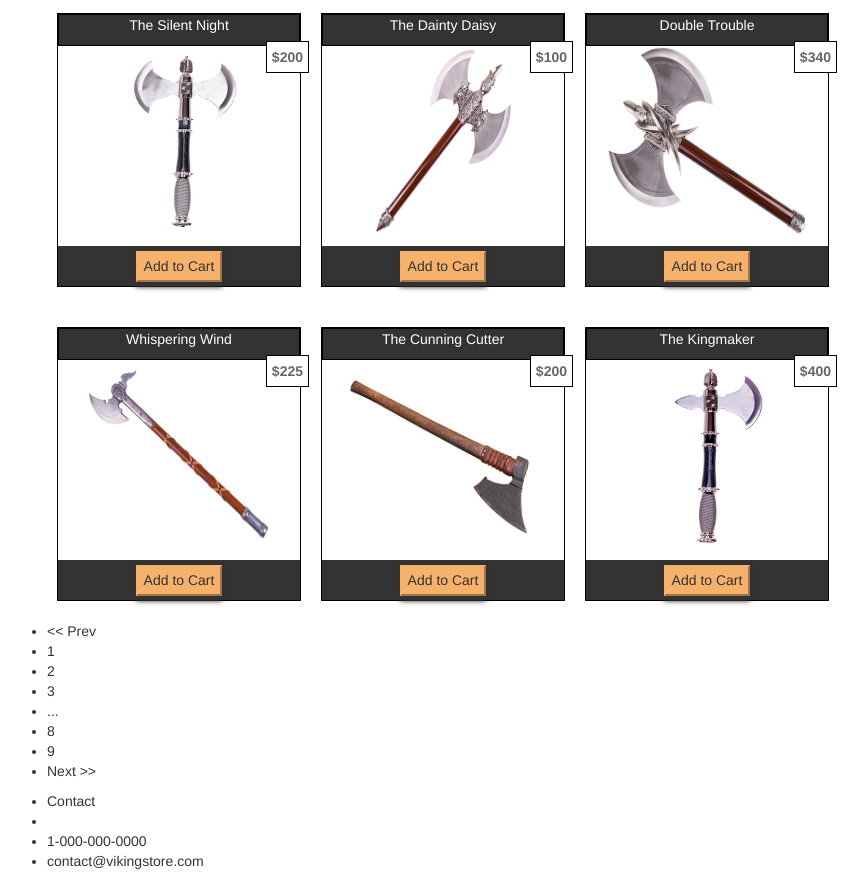
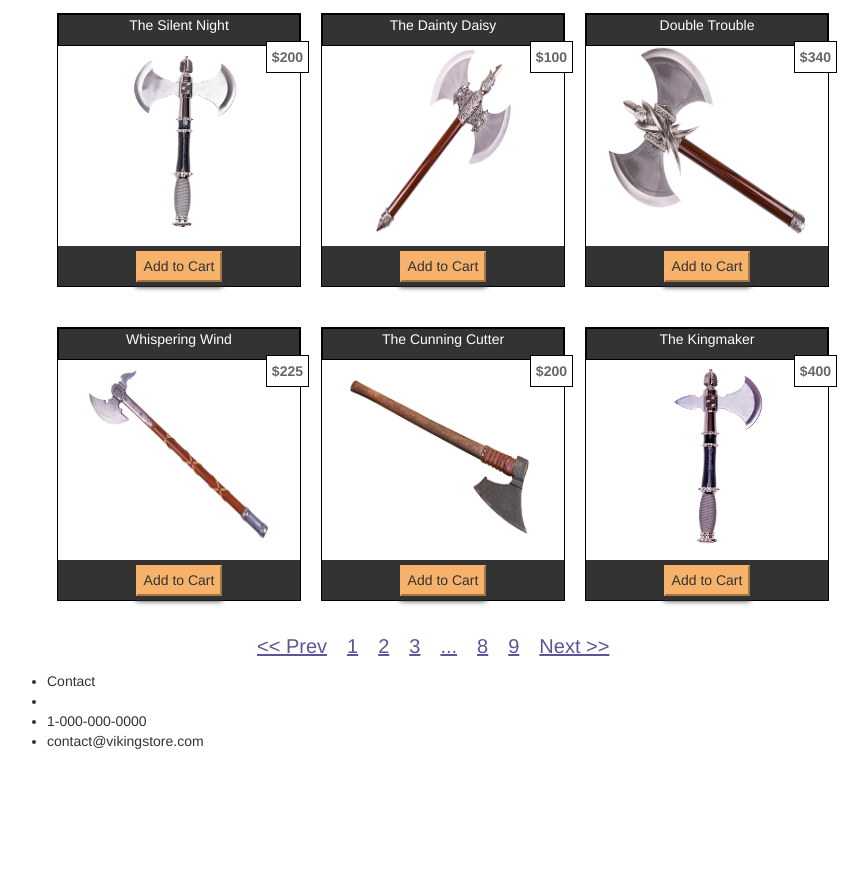
Before and after one commit to AnnAllan/vikingStore, a plain HTML site: page index.html in a window 1280 px wide. Shown: the part 826-1707 px from the top of the page, without its empty margins (193-1061 px from the left). After the commit the page ends 1587 px from the top, so only its background shows below. Drawn offline with nearby package versions, Linux system fonts and the light colour scheme.

Commit message:
Add pagination

```diff
--- a/index.html
+++ b/index.html
@@ -102,7 +102,7 @@
 				</div></li>
 		</ul>
 	</div>
-	<div id="pagination">
+	<div id="pag">
 		<ul>
 			<li>&lt;&lt; Prev</li>
 			<li>1</li>
--- a/main.css
+++ b/main.css
@@ -15,6 +15,9 @@ body {
 }
 ul {
 	padding-left: 0;
+}
+footer {
+	clear: both;
 }
 
 /*classes*/
@@ -147,6 +150,20 @@ ul {
 	width: 33%;
 	float: left;
 }
-#pagination {
+
+#pag {
 	clear: both;
 }
+#pag ul {
+	width: 400px;
+	margin: 0 auto;
+}
+#pag ul li {
+	list-style-type: none;
+	float: left;
+	font-size: 20px;
+	line-height: 30px;
+	color: #605395;
+	padding: 10px;
+	text-decoration: underline;
+}
```
